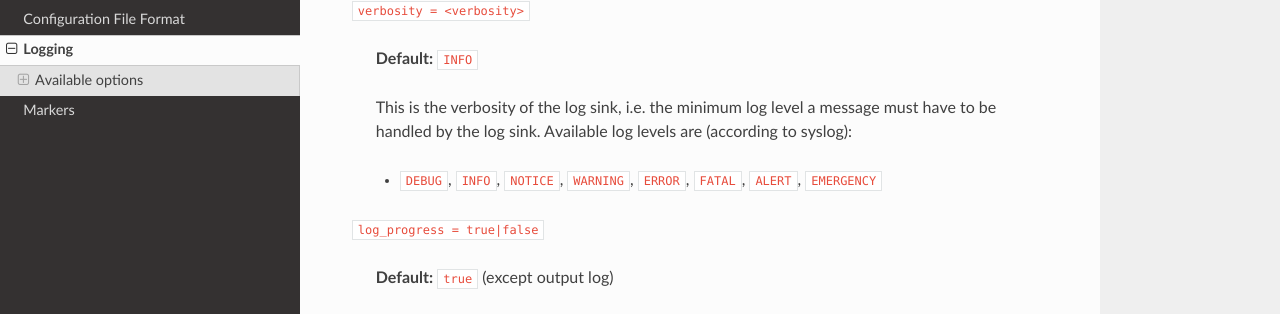
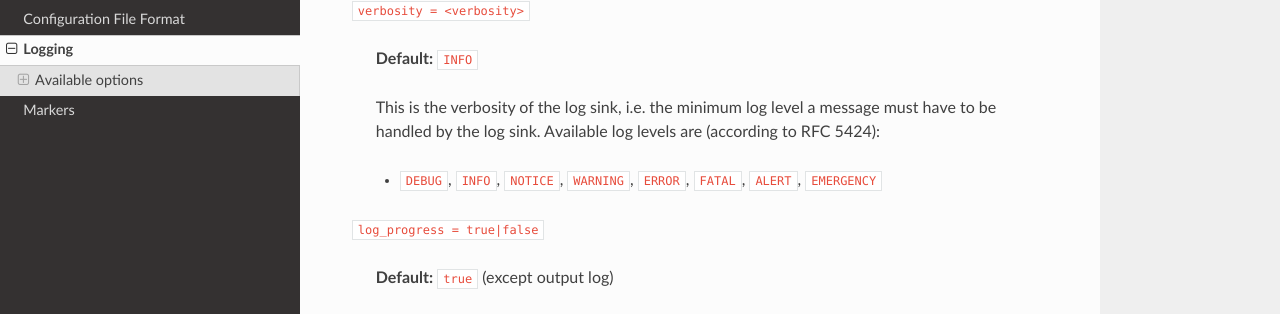
Before and after one commit to mapcrafter/mapcrafter, a Sphinx documentation site: the page built from docs/logging.rst, in a window 1280 px wide and 900 px high, scrolled down 1316 px. Shown: the part 160-474 px from the top of the window. Built offline with Sphinx 7.4.7 and the Read the Docs theme 2.0.0, drawn with Linux system fonts in a browser that asks for light colours.

Commit message:
Refer to the RFC
Makes more sense to refer to the RFC that defines it than "syslog", because reasons.

```diff
--- a/docs/logging.rst
+++ b/docs/logging.rst
@@ -67,7 +67,7 @@ The following options are relevant for all log sink types.
     **Default:** ``INFO``
 
     This is the verbosity of the log sink, i.e. the minimum log level a message must
-    have to be handled by the log sink. Available log levels are (according to syslog):
+    have to be handled by the log sink. Available log levels are (according to RFC 5424):
 
     * ``DEBUG``, ``INFO``, ``NOTICE``, ``WARNING``, ``ERROR``, ``FATAL``, ``ALERT``,
       ``EMERGENCY``
```
